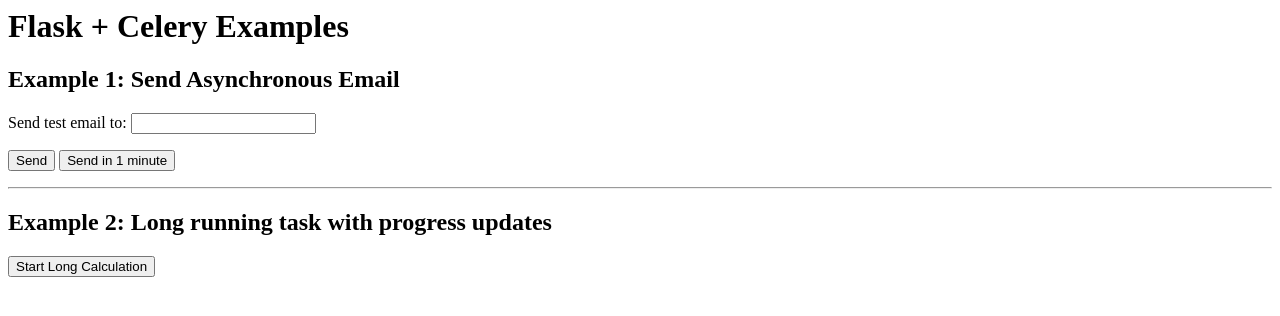
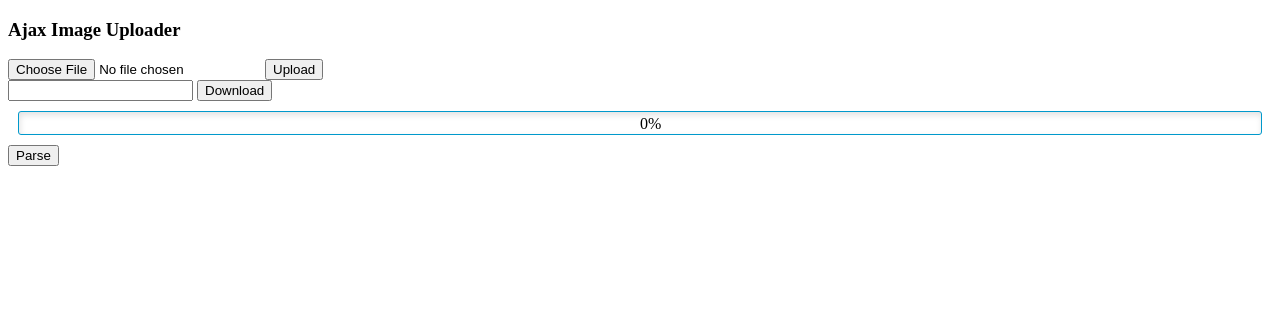
Before and after one commit to abramovd/csv_uploader, a Flask app: template uploader/templates/index.html in a window 1280 px wide. Shown: the top 316 px of the page. Run offline with Flask 2, Linux system fonts and the light colour scheme; the template is opened without the code that fills it, so the values that code supplies are empty; parts of the project's set-up code (start-up, migrations or seed data) failed here and were passed over; some libraries are stand-ins or nearby versions.

Commit message:
Sorry, bad template

```diff
--- a/uploader/templates/index.html
+++ b/uploader/templates/index.html
@@ -1,34 +1,154 @@
+<!DOCTYPE html>
 <html>
 <head>
-    <title>Flask + Celery Examples</title>
+    <title>Image Upload and Resize</title>
     <style>
-        .progress {
-            width: 100%;
-            text-align: center;
+    #progress-wrp {
+    border: 1px solid #0099CC;
+    padding: 1px;
+    position: relative;
+    border-radius: 3px;
+    margin: 10px;
+    text-align: left;
+    background: #fff;
+    box-shadow: inset 1px 3px 6px rgba(0, 0, 0, 0.12);
+}
+#progress-wrp .progress-bar{
+    height: 20px;
+    border-radius: 3px;
+    background-color: #f39ac7;
+    width: 0;
+    box-shadow: inset 1px 1px 10px rgba(0, 0, 0, 0.11);
+}
+#progress-wrp .status{
+    top:3px;
+    left:50%;
+    position:absolute;
+    display:inline-block;
+    color: #000000;
 }
 </style>
 </head>
 <body>
-    <h1>Flask + Celery Examples</h1>
-    <h2>Example 1: Send Asynchronous Email</h2>
-    {% for message in get_flashed_messages() %}
-    <p style="color: red;">{{ message }}</p>
-    {% endfor %}
-    <form method="POST">
-      <p>Send test email to: <input type="text" name="email" value="{{ email }}"></p>
-      <input type="submit" name="submit" value="Send">
-      <input type="submit" name="submit" value="Send in 1 minute">
+<div class="form-wrap">
+<h3>Ajax Image Uploader</h3>
+    <form action="/" method="post" enctype="multipart/form-data" id="upload_form">
+        <input name="file" type="file" />
+        <input name="submit" type="submit" value="Upload"/>
     </form>
-    <hr>
-    <h2>Example 2: Long running task with progress updates</h2>
-    <!--<button onclick="start_long_task();">Start Long Calculation</button><br><br>-->
-    <button id="start-bg-job">Start Long Calculation</button><br><br>
+
+    <form action="/" method="post" enctype="multipart/form-data" id="download_form">
+        <input name="url" type="text" />
+        <input name="submit" type="submit" value="Download"/>
+    </form>
+
+    <div id="progress-wrp"><div class="progress-bar"></div ><div class="status">0%</div></div>
+    <div id="output"><!-- error or success results --></div>
+     <button id="start-bg-job">Parse</button><br><br>
     <div id="progress"></div>
+</div>
 
+<script src="https://ajax.googleapis.com/ajax/libs/jquery/1.12.4/jquery.min.js" type="text/javascript"></script>
 <script src="//cdnjs.cloudflare.com/ajax/libs/nanobar/0.2.1/nanobar.min.js"></script>
 <script src="//cdnjs.cloudflare.com/ajax/libs/jquery/2.1.3/jquery.min.js"></script>
-    <script>
-        function start_long_task() {
+<script type="text/javascript">
+//configuration
+var max_file_size 			= 20485760; //allowed file size. (1 MB = 1048576)
+var allowed_file_types 		= ['image/png', 'image/gif', 'image/jpeg', 'image/pjpeg', 'csv']; //allowed file types
+var result_output 			= '#output'; //ID of an element for response output
+var my_form_id 				= '#upload_form'; //ID of an element for response output
+var progress_bar_id 		= '#progress-wrp'; //ID of an element for response output
+var total_files_allowed 	= 3; //Number files allowed to upload
+
+
+
+//on form submit
+$(my_form_id).on( "submit", function(event) {
+	event.preventDefault();
+	var proceed = true; //set proceed flag
+	var error = [];	//errors
+	var total_files_size = 0;
+
+	//reset progressbar
+	$(progress_bar_id +" .progress-bar").css("width", "0%");
+	$(progress_bar_id + " .status").text("0%");
+
+	if(!window.File && window.FileReader && window.FileList && window.Blob){ //if browser doesn't supports File API
+		error.push("Your browser does not support new File API! Please upgrade."); //push error text
+	}else{
+		var total_selected_files = this.elements['file'].files.length; //number of files
+
+		//limit number of files allowed
+		if(total_selected_files > total_files_allowed){
+			error.push( "You have selected "+total_selected_files+" file(s), " + total_files_allowed +" is maximum!"); //push error text
+			proceed = false; //set proceed flag to false
+		}
+		 //iterate files in file input field
+		$(this.elements['file'].files).each(function(i, ifile){
+			if(ifile.value !== ""){ //continue only if file(s) are selected
+
+				total_files_size = total_files_size + ifile.size; //add file size to total size
+			}
+		});
+
+		//if total file size is greater than max file size
+		if(total_files_size > max_file_size){
+			error.push( "You have "+total_selected_files+" file(s) with total size "+total_files_size+", Allowed size is " + max_file_size +", Try smaller file!"); //push error text
+			proceed = false; //set proceed flag to false
+		}
+
+		var submit_btn  = $(this).find("input[type=submit]"); //form submit button
+
+		//if everything looks good, proceed with jQuery Ajax
+		if(proceed){
+			//submit_btn.val("Please Wait...").prop( "disabled", true); //disable submit button
+			var form_data = new FormData(this); //Creates new FormData object
+			var post_url = $(this).attr("action"); //get action URL of form
+
+			//jQuery Ajax to Post form data
+$.ajax({
+	url : post_url,
+	type: "POST",
+	data : form_data,
+	contentType: false,
+	cache: false,
+	processData:false,
+	xhr: function(){
+		//upload Progress
+		var xhr = $.ajaxSettings.xhr();
+		if (xhr.upload) {
+			xhr.upload.addEventListener('progress', function(event) {
+				var percent = 0;
+				var position = event.loaded || event.position;
+				var total = event.total;
+				if (event.lengthComputable) {
+					percent = Math.ceil(position / total * 100);
+				}
+				//update progressbar
+				$(progress_bar_id +" .progress-bar").css("width", + percent +"%");
+				$(progress_bar_id + " .status").text(percent +"%");
+			}, true);
+		}
+		return xhr;
+	},
+	mimeType:"multipart/form-data",
+}).done(function(res){ //
+	$(my_form_id)[0].reset(); //reset form
+	$(result_output).html(res); //output response from server
+	submit_btn.val("Upload").prop( "disabled", false); //enable submit button once ajax is done
+});
+
+		}
+	}
+
+	$(result_output).html(""); //reset output
+	$(error).each(function(i){ //output any error to output element
+		$(result_output).append('<div class="error">'+error[i]+"</div>");
+	});
+
+});
+
+        function start_parser() {
             // add task status elements
             div = $('<div class="progress"><div></div><div>0%</div><div>...</div><div>&nbsp;</div></div><hr>');
             $('#progress').append(div);
@@ -42,8 +162,7 @@
             // send ajax POST request to start background job
             $.ajax({
                 type: 'POST',
-                url: '/longtask',
-                data:formData,
+                url: '/parser',
                 xhr: function() {
                         var myXhr = $.ajaxSettings.xhr();
                         if(myXhr.upload){
@@ -86,13 +205,34 @@
                     // rerun in 2 seconds
                     setTimeout(function() {
                         update_progress(status_url, nanobar, status_div);
-                    }, 2000);
+                    }, 1000);
                 }
             });
         }
        $(function() {
-            $('#start-bg-job').click(start_long_task);
+            $('#start-bg-job').click(start_parser);
         });
+
+    $(document).ready(function(){
+    $.ajax({ url: "get_tasks",
+            context: document.body,
+            success:
+                    function(data, status, request) {
+                        status_url = request.getResponseHeader('Task');
+                        if (status_url) {
+                            div = $('<div class="progress"><div></div><div>0%</div><div>...</div><div>&nbsp;</div></div><hr>');
+                $('#progress').append(div);
+
+                // create a progress bar
+                var nanobar = new Nanobar({
+                    bg: '#44f',
+                    target: div[0].childNodes[0]
+                });
+                            update_progress(status_url, nanobar, div[0]);
+                        }
+                    }})});
 </script>
+
+
 </body>
 </html>
```
Lines whose indentation alone changed are shown as unchanged.
